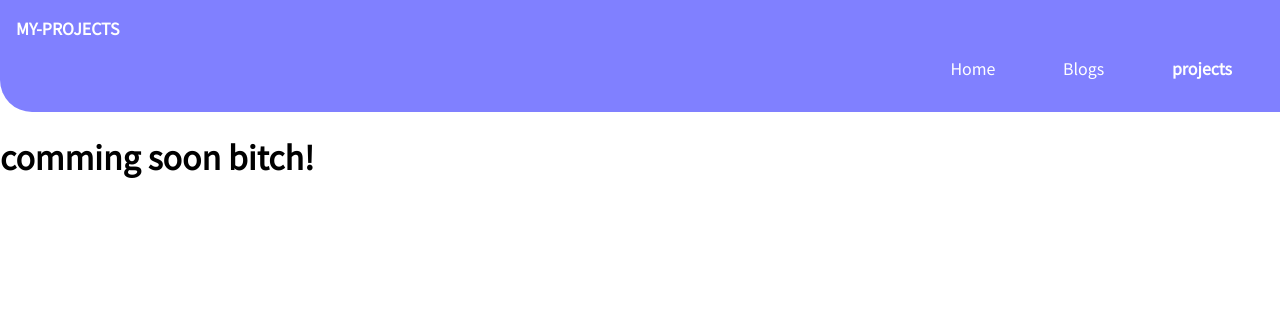
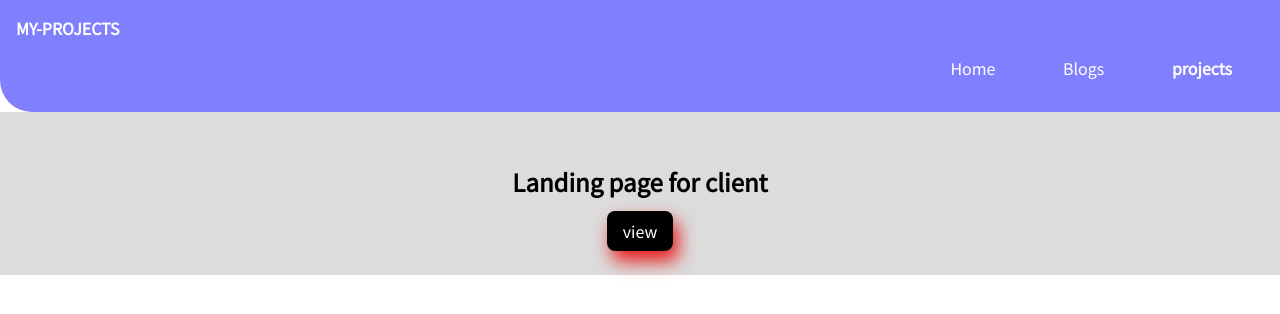
Before and after one commit to sha927/shashank-neog-web, a plain HTML site: page projects.html in a window 1280 px wide. Drawn offline with Linux system fonts and the light colour scheme.

Commit message:
recent commit

```diff
--- a/projects.html
+++ b/projects.html
@@ -15,7 +15,13 @@
             <li class="list-item-inline"><a class=" link link-col  hover-li link-active"  href="projects.html">projects</a></li>
         </ul>
         </nav>
-   <h1>comming soon bitch!</h1>
+        <section class="section ow">
+            <div class="container container-center">
+           <h2>Landing page for client</h2>
+            <a class="link primary-link blog-link" href="https://nakanwagirosemary.netlify.app">view</a>
 
+
+        </section>
 </body>
+
 </html>
```
Also changed, not shown: index.html (+1 -1 lines), images/shashankpicgmail.jpg (added).
